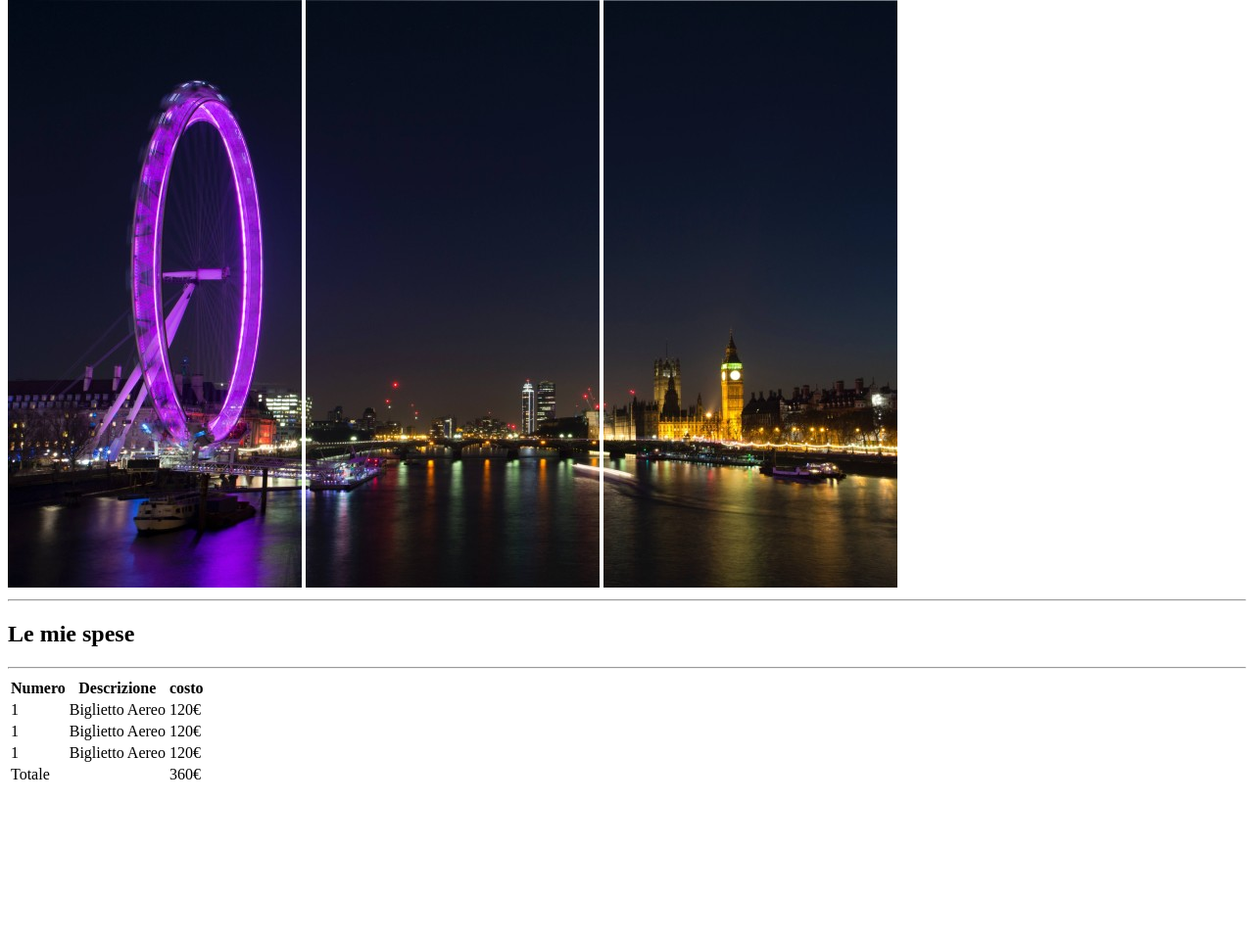
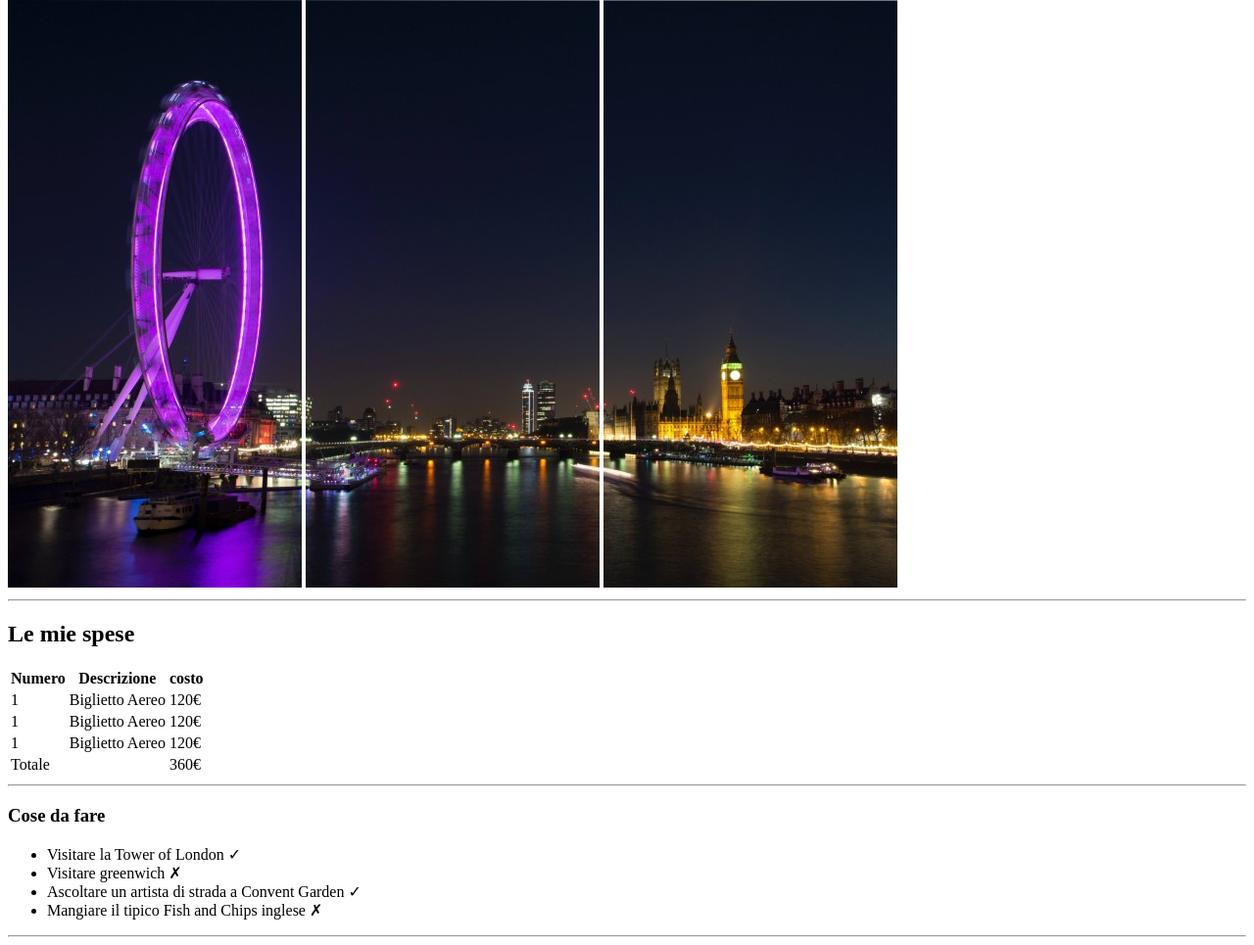
Before and after one commit to salvatoredepaola/html-london-trip, a plain HTML site: page index.html in a window 1280 px wide. Shown: the part 66-1031 px from the top of the page at 98% size. Before the commit the page ends 877 px from the top, so only its background shows below. Drawn offline with Linux system fonts and the light colour scheme.

Commit message:
Cose da fare

```diff
--- a/index.html
+++ b/index.html
@@ -10,6 +10,9 @@
             <img src="img/pexels-bill-emrich-230794-1.jpg" alt="">
             <img src="img/pexels-bill-emrich-230794-2.jpg" alt="">
             <hr>
+        </header>
+
+        <main>
             <!-- Spese -->
             <h2>Le mie spese</h2>
             <table>
@@ -48,12 +51,24 @@
                     </tr>
                 </tfoot>
 
-                <hr>
-                <!-- cose da fare -->
+            </table>
 
+            <hr>
 
-            </table>
-        </header>
+            <!-- cose da fare -->
+
+            <h3>Cose da fare</h3>
+            <ul>
+                <li>Visitare la Tower of London &check;</li>
+                <li>Visitare greenwich &cross;</li>
+                <li>Ascoltare un artista di strada a Convent Garden &check;</li>
+                <li>Mangiare il tipico Fish and Chips inglese &cross;</li>
+            </ul>
+
+            <hr>
+
+        </main>
+
 
     </body>
 </html>
```
